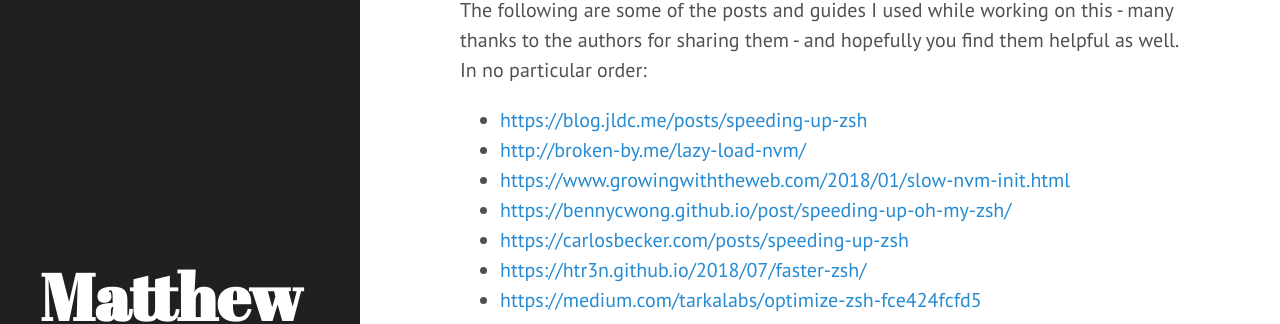
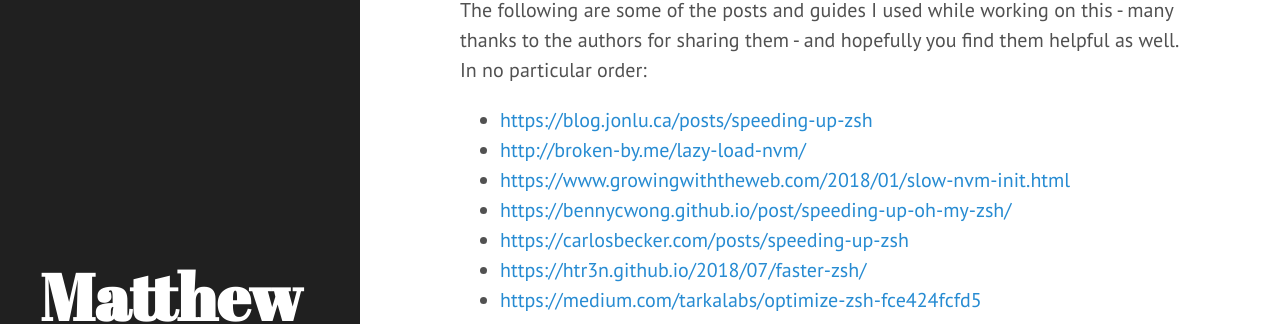
Before and after one commit to mjclemente/mjclemente.github.io, a Jekyll site: the page built from _posts/2020-06-26-oh-my-zsh-slow-to-load.md, in a window 1280 px wide and 900 px high, scrolled down 7464 px. Shown: the part 153-477 px from the top of the window. Built offline with Jekyll 4.4.1, drawn with Linux system fonts in a browser that asks for light colours; comment, search, counter and statistics services are not loaded; some of the changed lines change nothing that is shown.

Commit message:
Update link to handy script
- domain had changed, and the redirect was only going to the root path

````diff
--- a/_posts/2020-06-26-oh-my-zsh-slow-to-load.md
+++ b/_posts/2020-06-26-oh-my-zsh-slow-to-load.md
@@ -32,7 +32,7 @@
 
 ## How To Test Your Shell Load Time
 
-If you want to improve your shell's load time, you need to be able to measure it. For that, I found a [handy script](https://blog.jldc.me/posts/speeding-up-zsh) that times the startup of an interactive shell:
+If you want to improve your shell's load time, you need to be able to measure it. For that, I found a [handy script](https://blog.jonlu.ca/posts/speeding-up-zsh) that times the startup of an interactive shell:
 
 ```bash
 for i in $(seq 1 10); do /usr/bin/time $SHELL -i -c exit; done
@@ -63,7 +63,7 @@
 
 #### Timing All Plugins Programmatically
 
-A little [more reading](https://blog.jldc.me/posts/speeding-up-zsh#fixing-the-problem) lead me to realize that I could programmatically profile the source/load time of all my plugins at once by making some temporary adjustments to  `~/.oh-my-zsh/oh-my-zsh.sh`. If you've installed [Homebrew/coreutils](Homebrew/coreutils), this can be done using `gdate`. In `oh-my-zsh.sh`, you'll want to update the portion of the script that loads the plugins (around [line 101](https://github.com/ohmyzsh/ohmyzsh/blob/d47447a5e63715ae6ab6c2f46924dc8766c8e746/oh-my-zsh.sh#L101) at the time this was written), with the following, which wraps the process in a timer:
+A little [more reading](https://blog.jonlu.ca/posts/speeding-up-zsh#fixing-the-problem) lead me to realize that I could programmatically profile the source/load time of all my plugins at once by making some temporary adjustments to  `~/.oh-my-zsh/oh-my-zsh.sh`. If you've installed [Homebrew/coreutils](Homebrew/coreutils), this can be done using `gdate`. In `oh-my-zsh.sh`, you'll want to update the portion of the script that loads the plugins (around [line 101](https://github.com/ohmyzsh/ohmyzsh/blob/d47447a5e63715ae6ab6c2f46924dc8766c8e746/oh-my-zsh.sh#L101) at the time this was written), with the following, which wraps the process in a timer:
 
 ```bash
 # Load all of the plugins that were defined in ~/.zshrc
@@ -179,7 +179,7 @@
 
 The following are some of the posts and guides I used while working on this - many thanks to the authors for sharing them - and hopefully you find them helpful as well. In no particular order:
 
-- [https://blog.jldc.me/posts/speeding-up-zsh](https://blog.jldc.me/posts/speeding-up-zsh)
+- [https://blog.jonlu.ca/posts/speeding-up-zsh](https://blog.jonlu.ca/posts/speeding-up-zsh)
 - [http://broken-by.me/lazy-load-nvm/](http://broken-by.me/lazy-load-nvm/)
 - [https://www.growingwiththeweb.com/2018/01/slow-nvm-init.html](https://www.growingwiththeweb.com/2018/01/slow-nvm-init.html)
 - [https://bennycwong.github.io/post/speeding-up-oh-my-zsh/](https://bennycwong.github.io/post/speeding-up-oh-my-zsh/)
````
